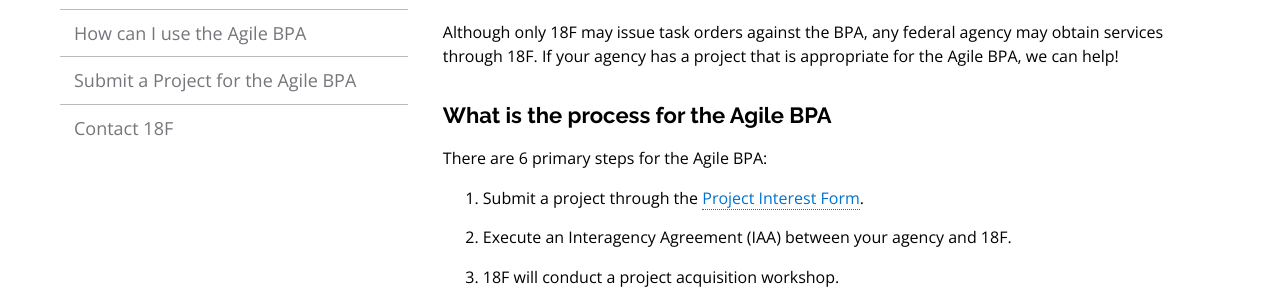
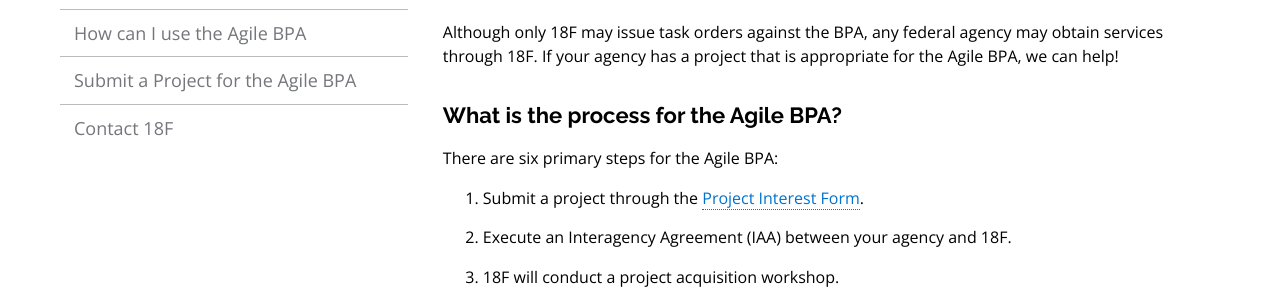
Before and after one commit to 18F/ads-bpa, a Jekyll site: the page built from pages/who-can-use-it.md, in a window 1280 px wide. Shown: the part 201-498 px from the top of the page. Built offline with Jekyll 4.4.1, drawn with Linux system fonts in a browser that asks for light colours; nearby versions of some CDN libraries; Markdown is read by kramdown in place of the engine named in the settings.

Commit message:
Style edits

```diff
--- a/pages/who-can-use-it.md
+++ b/pages/who-can-use-it.md
@@ -6,9 +6,9 @@ title: How can I use the Agile BPA?
 
 Although only 18F may issue task orders against the BPA, any federal agency may obtain services through 18F. If your agency has a project that is appropriate for the Agile BPA, we can help!
 
-## What is the process for the Agile BPA
+## What is the process for the Agile BPA?
 
-There are 6 primary steps for the Agile BPA:
+There are six primary steps for the Agile BPA:
 
 1. Submit a project through the [Project Interest Form](https://docs.google.com/a/gsa.gov/forms/d/1w0eSRMWwgwsi-7OYmBAVkOmQnhzXbQRU6JGXUd6Xrps/viewform).
 
```
